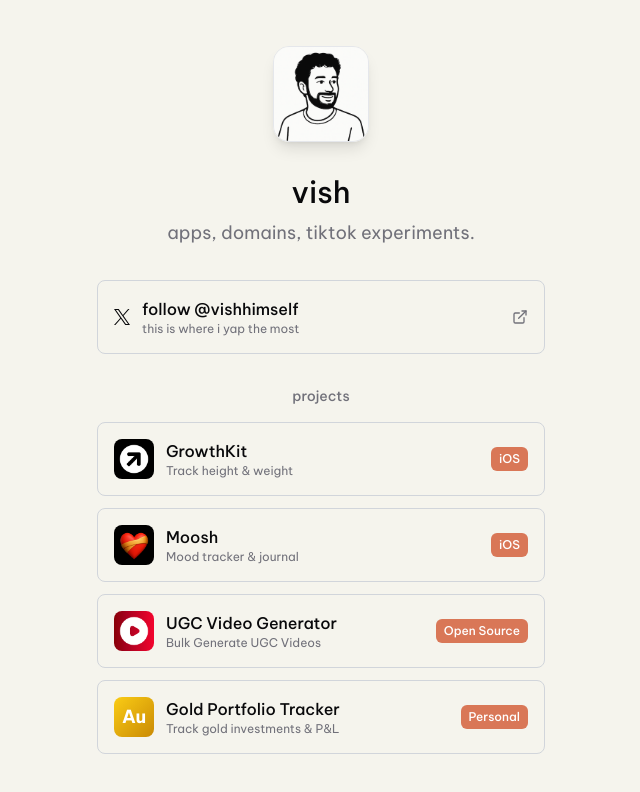
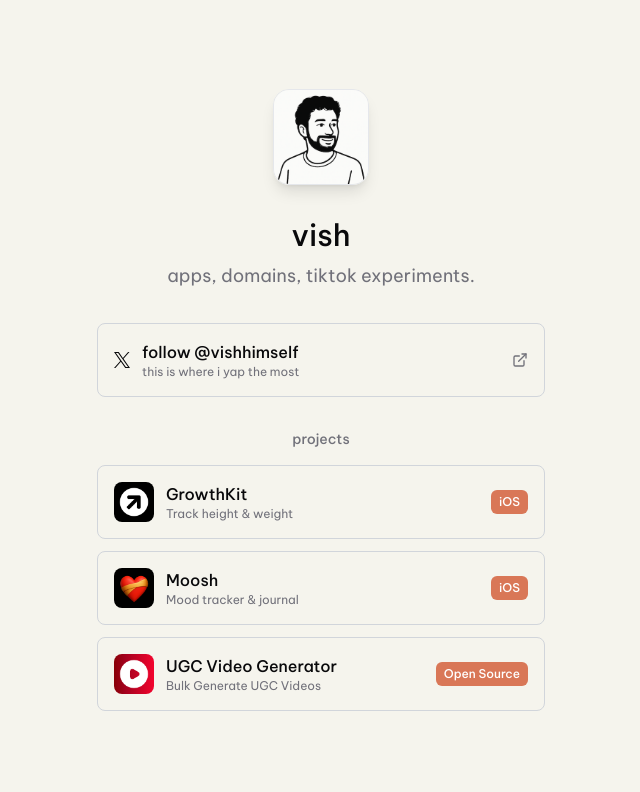
Before and after one commit to vishnuhimself/HeyVish, a Next.js app: page / in a window 1280 px wide. Shown: the top 792 px of the page, without its empty margins (319-959 px from the left). Built offline with nearby package versions, Linux system fonts and the light colour scheme.

Commit message:
Fixed GH Workflow

```diff
--- a/app/page.tsx
+++ b/app/page.tsx
@@ -149,27 +149,6 @@
               </div>
             </div>
           </Link>
-
-          <Link
-            href="/gold"
-            className="group flex items-center justify-between w-full p-4 border border-gray-300 dark:border-gray-800 rounded-lg
-                       hover:border-gray-300 dark:hover:border-gray-700 transition-all duration-200 hover:scale-[1.02]"
-          >
-            <div className="flex items-center justify-between w-full">
-              <div className="flex items-center gap-3">
-                <div className="relative w-10 h-10 rounded-lg overflow-hidden bg-gradient-to-br from-yellow-400 to-yellow-600 flex items-center justify-center">
-                  <span className="text-white font-bold text-lg">Au</span>
-                </div>
-                <div className="text-left">
-                  <div className="font-medium">Gold Portfolio Tracker</div>
-                  <div className="text-xs text-muted-foreground">Track gold investments & P&L</div>
-                </div>
-              </div>
-              <div className="bg-[#D97757] dark:bg-gray-800 text-white dark:text-gray-200 text-xs px-2 py-1 rounded-md font-medium">
-                Personal
-              </div>
-            </div>
-          </Link>
           </div>
         </div>
       </div>
```
Also changed, not shown: scripts/scrape-gold-price.js (+18 -5 lines).
